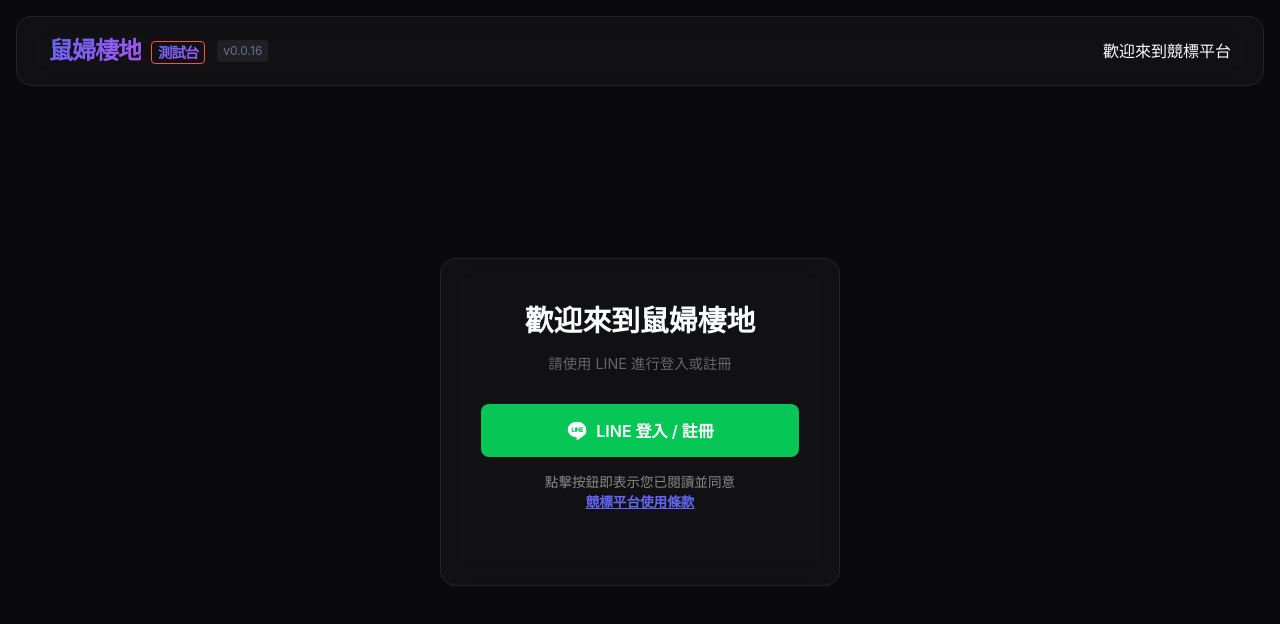
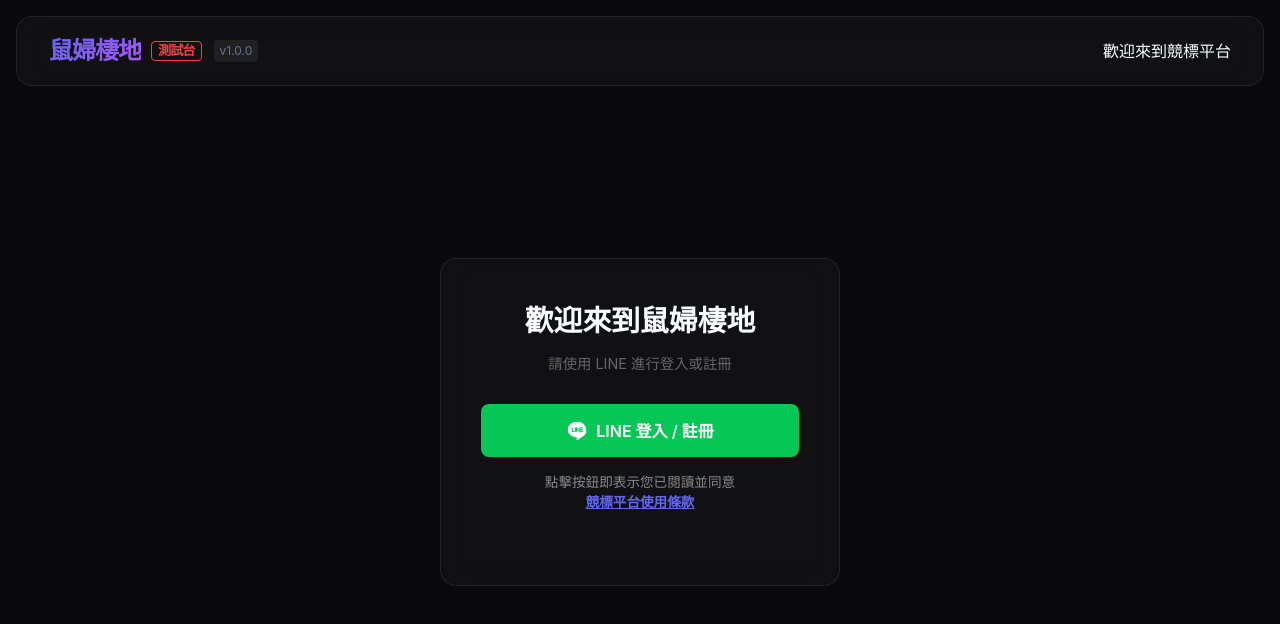
Before and after one commit to chihhao81/aura-bid, a React (Vite) app: page / in a window 1280 px wide. Shown: the top 624 px of the page. Built offline with nearby package versions, Linux system fonts and the light colour scheme; no server answers; the database is empty.

Commit message:
feat: 優化發佈產品設定與調整導覽列樣式
- 將發佈產品的數量檢核延後至送出時檢查，避免輸入期間的預設值干擾
- 修正測試台 Badge 在 Navbar 的垂直對齊與文字漸層色異常問題
- bump version to 1.0.0

```diff
--- a/package.json
+++ b/package.json
@@ -1,7 +1,7 @@
 {
   "name": "test",
   "private": true,
-  "version": "0.0.16",
+  "version": "1.0.0",
   "type": "module",
   "homepage": "https://chihhao81.github.io/aura-bid",
   "scripts": {
--- a/src/components/Navbar.css
+++ b/src/components/Navbar.css
@@ -19,12 +19,26 @@
     font-size: 1.5rem;
     font-weight: 800;
     letter-spacing: -1px;
+    display: flex;
+    align-items: center;
 }
 
-.nav-brand h1 span {
+.nav-brand h1 .brand-title {
     background: linear-gradient(135deg, var(--accent-primary), var(--accent-secondary));
     -webkit-background-clip: text;
     -webkit-text-fill-color: transparent;
+}
+
+.test-badge {
+    color: var(--danger);
+    font-size: 0.55em;
+    font-weight: bold;
+    margin-left: 10px;
+    border: 1px solid var(--danger);
+    padding: 2px 6px;
+    border-radius: 4px;
+    line-height: 1;
+    -webkit-text-fill-color: initial;
 }
 
 .version {
--- a/src/components/Navbar.jsx
+++ b/src/components/Navbar.jsx
@@ -12,8 +12,8 @@
         <nav className="navbar glass-card">
             <div className="nav-brand">
                 <h1>
-                    <span>鼠婦棲地</span>
-                    {isTestEnv && <span className="test-badge" style={{ color: '#ff4d4f', fontSize: '0.6em', marginLeft: '10px', verticalAlign: 'middle', border: '1px solid #ff4d4f', padding: '2px 6px', borderRadius: '4px' }}>測試台</span>}
+                    <span className="brand-title">鼠婦棲地</span>
+                    {isTestEnv && <span className="test-badge">測試台</span>}
                 </h1>
                 <span className="version">v{version}</span>
             </div>
--- a/src/pages/Admin.jsx
+++ b/src/pages/Admin.jsx
@@ -168,6 +168,12 @@
             return;
         }
 
+        const parsedQuantity = parseInt(formData.quantity, 10);
+        if (isNaN(parsedQuantity) || parsedQuantity < 1) {
+            alert('請輸入有效的數量 (至少為 1)');
+            return;
+        }
+
         setSubmitting(true);
         try {
             const finalStartTime = formData.startTime ? new Date(formData.startTime) : new Date();
@@ -283,7 +289,7 @@
                         <input
                             type="number"
                             value={formData.quantity}
-                            onChange={(e) => setFormData({ ...formData, quantity: parseInt(e.target.value) || 1 })}
+                            onChange={(e) => setFormData({ ...formData, quantity: e.target.value })}
                             onWheel={(e) => e.target.blur()}
                             min="1"
                             required
```
